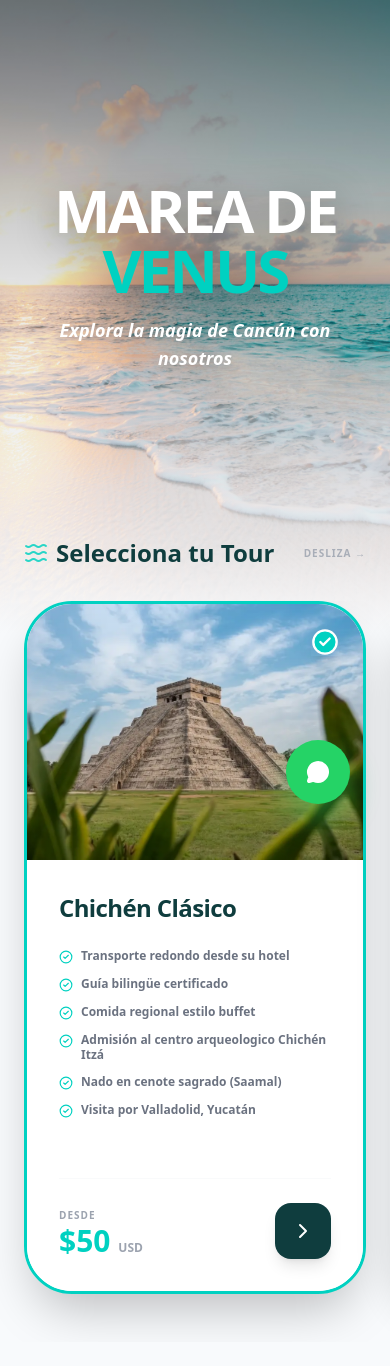
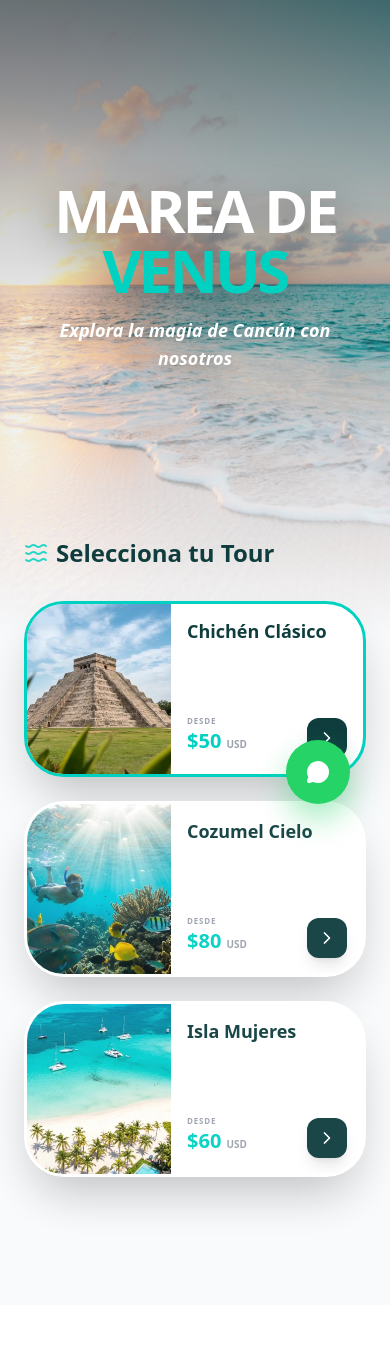
Before and after one commit to ginikang3/tour-booking-reservation, a Next.js app: page / in a window 390 px wide. Shown: the top 1366 px of the page. After the commit the page ends 1305 px from the top, so only its background shows below. Built offline with nearby package versions, Linux system fonts and the light colour scheme.

Commit message:
design: restore all tour features and apply mobile horizontal card layout

```diff
--- a/app/page.tsx
+++ b/app/page.tsx
@@ -129,41 +129,42 @@ export default function TourBookingPage() {
         <div className="absolute inset-0 bg-gradient-to-b from-black/40 via-transparent to-[#F8FAFC]" />
       </section>
 
-      {/* --- TOUR SELECTION SECTION (Mobile Layout Fixed) --- */}
-      <section className="max-w-6xl mx-auto -mt-24 relative z-20 pb-32">
-        <div className="px-6 flex items-center justify-between mb-8">
+      {/* --- TOUR SELECTION SECTION --- */}
+      <section className="max-w-6xl mx-auto -mt-24 relative z-20 pb-32 px-6">
+        <div className="flex items-center justify-between mb-8">
           <h2 className="text-2xl font-black flex items-center gap-2 text-[#0f3d3e]">
             <Waves className="text-[#00d1c1] animate-pulse" /> Selecciona tu Tour
           </h2>
-          <span className="md:hidden text-[10px] font-black text-gray-400 uppercase tracking-widest animate-pulse">Desliza →</span>
         </div>
 
-        {/* 가로 스크롤 및 카드 레이아웃 정밀 수정 */}
-        <div className="flex md:grid md:grid-cols-3 gap-6 overflow-x-auto md:overflow-visible px-6 pb-12 no-scrollbar snap-x snap-mandatory">
+        {/* 모바일 가로형 카드 세로 나열 / 데스크탑 3열 그리드 */}
+        <div className="flex flex-col md:grid md:grid-cols-3 gap-6">
           {TOURS.map((tour) => (
             <motion.div
               key={tour.id}
+              whileHover={{ y: -10 }}
               className={cn(
-                "snap-center shrink-0 w-[calc(100vw-48px)] md:w-auto bg-white rounded-[3rem] shadow-2xl cursor-pointer border-[3px] transition-all relative overflow-hidden flex flex-col",
-                selectedTour.id === tour.id ? "border-[#00d1c1]" : "border-transparent opacity-95"
+                "flex md:flex-col bg-white rounded-[2.5rem] md:rounded-[3rem] shadow-2xl cursor-pointer border-[3px] transition-all relative overflow-hidden h-44 md:h-full",
+                selectedTour.id === tour.id ? "border-[#00d1c1]" : "border-transparent opacity-95 hover:opacity-100"
               )}
               onClick={() => setSelectedTour(tour)}
             >
-              {/* 이미지 영역 고정 */}
-              <div className="h-64 w-full relative shrink-0">
+              {/* 이미지 영역: 모바일에서는 왼쪽 고정, 데스크탑은 상단 */}
+              <div className="w-36 md:w-full h-full md:h-52 shrink-0 relative">
                 <img src={tour.image} alt={tour.name} className="w-full h-full object-cover" />
                 {selectedTour.id === tour.id && (
-                  <div className="absolute top-6 right-6 z-10">
-                    <CheckCircle2 size={28} fill="#00d1c1" className="text-white shadow-xl" />
+                  <div className="absolute top-4 right-4 text-[#00d1c1] md:block hidden">
+                    <CheckCircle2 size={24} fill="#00d1c1" className="text-white" />
                   </div>
                 )}
-                <div className="absolute inset-0 bg-gradient-to-t from-black/20 to-transparent" />
               </div>
 
-              {/* 정보 영역 */}
-              <div className="p-8 flex flex-col flex-grow bg-white">
-                <h3 className="text-2xl font-black mb-6 tracking-tight">{tour.name}</h3>
-                <div className="space-y-3 mb-8 flex-grow">
+              {/* 텍스트 영역: 모바일과 데스크탑 각각 최적화 */}
+              <div className="p-4 md:p-8 flex flex-col flex-grow justify-between overflow-hidden">
+                <div>
+                  <h3 className="text-lg md:text-2xl font-black mb-2 md:mb-6 leading-tight truncate md:whitespace-normal">{tour.name}</h3>
+                  {/* 데스크탑에서만 보이는 상세 리스트 (Read-Only 유지) */}
+                  <div className="hidden md:flex flex-col gap-3 mb-8">
                     {tour.features.map((feature, index) => (
                       <div key={index} className="flex items-start gap-2">
                         <CheckCircle2 size={14} className="text-[#00d1c1] shrink-0 mt-0.5" />
@@ -171,17 +172,18 @@ export default function TourBookingPage() {
                       </div>
                     ))}
                   </div>
+                </div>
 
-                <div className="flex justify-between items-end pt-6 border-t border-gray-50 mt-auto">
+                <div className="flex justify-between items-end">
                   <div className="flex flex-col">
-                    <span className="text-[10px] font-black text-gray-400 uppercase tracking-widest">Desde</span>
-                    <span className="text-3xl font-black text-[#00d1c1]">${tour.price} <small className="text-xs text-gray-400">USD</small></span>
+                    <span className="text-[8px] md:text-[10px] font-black text-gray-400 uppercase tracking-widest">Desde</span>
+                    <span className="text-xl md:text-3xl font-black text-[#00d1c1]">${tour.price} <small className="text-[10px] md:text-xs text-gray-400">USD</small></span>
                   </div>
                   <button
                     onClick={(e) => { e.stopPropagation(); setSelectedTour(tour); setIsBookingOpen(true); }}
-                    className="bg-[#0f3d3e] text-white w-14 h-14 rounded-2xl flex items-center justify-center hover:bg-[#00d1c1] active:scale-90 transition-all shadow-lg"
+                    className="bg-[#0f3d3e] text-white w-10 h-10 md:w-14 md:h-14 rounded-xl md:rounded-2xl flex items-center justify-center hover:bg-[#00d1c1] transition-colors shadow-lg"
                   >
-                    <ChevronRight size={24} />
+                    <ChevronRight size={20} />
                   </button>
                 </div>
               </div>
@@ -196,7 +198,7 @@ export default function TourBookingPage() {
         <span className="hidden md:inline">¿Alguna duda?</span>
       </a>
 
-      {/* --- BOOKING MODAL --- (Atomic Update) */}
+      {/* --- BOOKING MODAL --- (Read-Only) */}
       <AnimatePresence>
         {isBookingOpen && (
           <motion.div
@@ -331,13 +333,6 @@ export default function TourBookingPage() {
       </AnimatePresence>
 
       <style jsx global>{`
-        .no-scrollbar::-webkit-scrollbar {
-          display: none;
-        }
-        .no-scrollbar {
-          -ms-overflow-style: none;
-          scrollbar-width: none;
-        }
         .global-phone-input-container .PhoneInputInput {
           outline: none;
           background: transparent;
@@ -346,9 +341,6 @@ export default function TourBookingPage() {
           width: 100%;
           color: black;
         }
-        .global-phone-input-container .PhoneInputCountry {
-          margin-right: 15px;
-        }
       `}</style>
     </main>
   );
```
Lines whose indentation alone changed are shown as unchanged.
